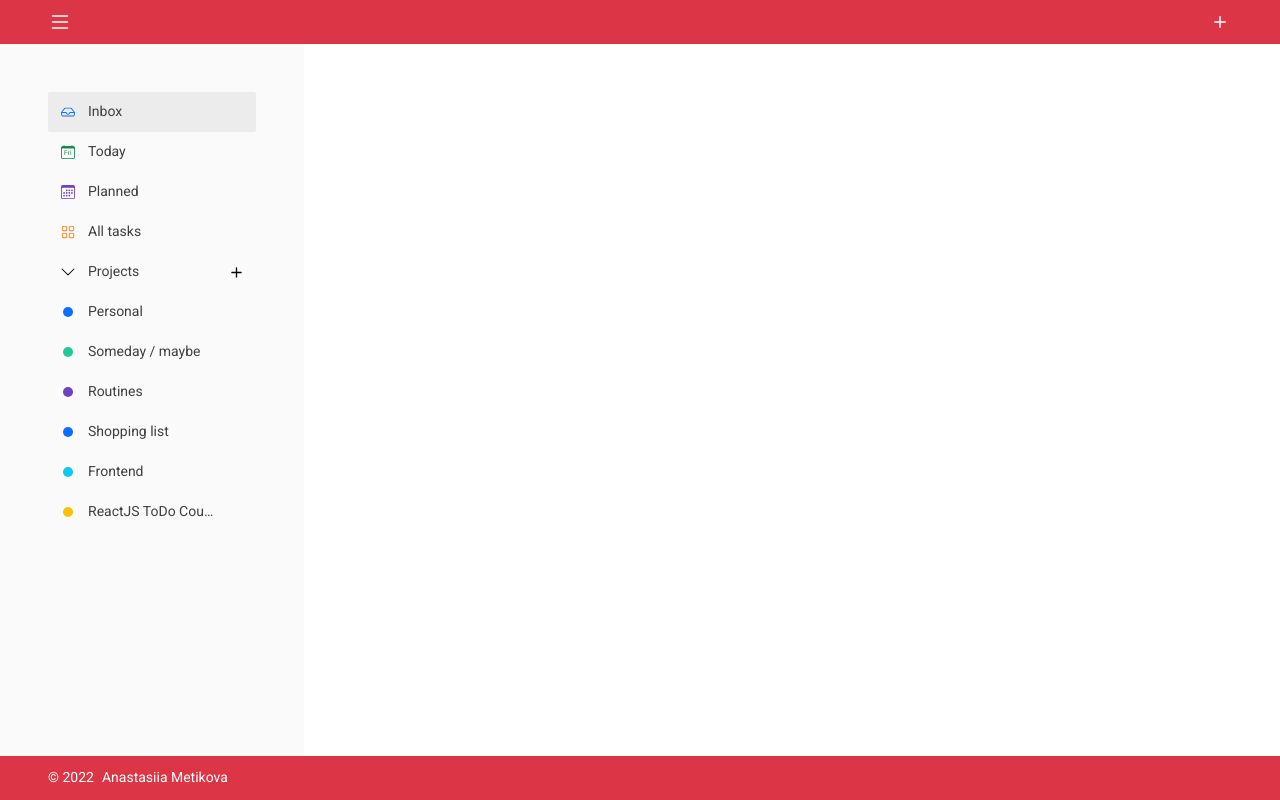
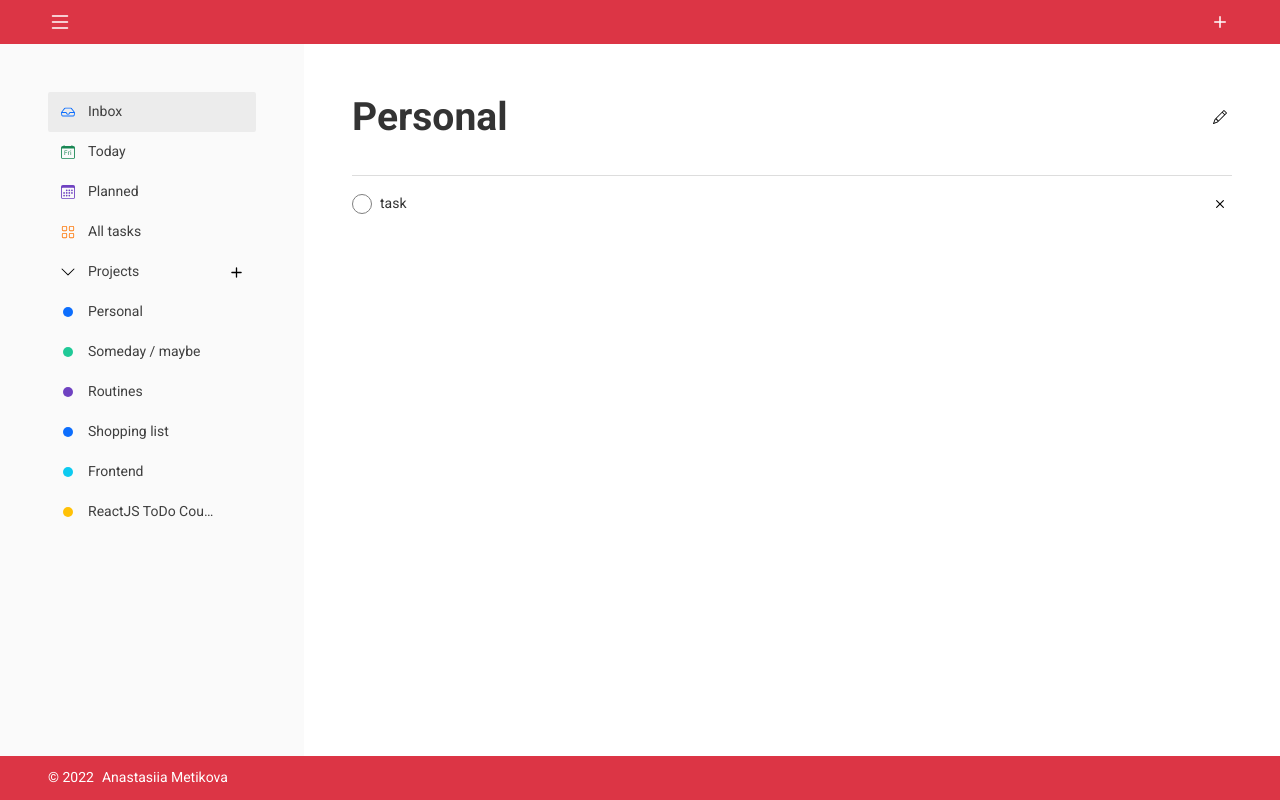
Before and after one commit to sofi-bel/todo-react, a React (Create React App) app: page / in a window 1280 px wide. Built offline with nearby package versions, Linux system fonts and the light colour scheme.

Commit message:
Add styles for tasks block

```diff
--- a/src/blocks/content/_content.scss
+++ b/src/blocks/content/_content.scss
@@ -6,13 +6,20 @@ $sidebar-width: 19rem;
 .content {
   display: flex;
   flex: 1 0 auto;
-  flex-direction: column;
+
+  &__sidebar,
+  &__tasks {
+    box-sizing: border-box;
+    padding: map.get($spaces, md);
+  }
 
   &__sidebar {
-    box-sizing: border-box;
-    width: $sidebar-width;
+    max-width: $sidebar-width;
     height: calc(100vh - (#{$navbar-height} + #{$footer-height}));
-    padding: map.get($spaces, md);
     background-color: map.get($theme-colors, "bg-secondary");
   }
+
+  &__tasks {
+    flex: 1;
+  }
 }
--- /dev/null
+++ b/src/blocks/task/_task.scss
@@ -0,0 +1,58 @@
+@use "sass:map";
+@import "./src/scss/variables";
+
+$checkbox-size: 1.125rem;
+
+.task {
+  $self: &;
+
+  margin: map.get($spaces, xs) 0;
+
+  &__input_type_checkbox {
+    display: none;
+  }
+
+  &__checkbox {
+    display: flex;
+    align-items: center;
+    justify-content: center;
+    min-width: $checkbox-size;
+    min-height: $checkbox-size;
+    max-height: fit-content;
+    margin-right: map.get($spaces, xxs);
+    border: 1px solid map.get($theme-colors, "checkbox-color");
+    border-radius: 50%;
+    cursor: pointer;
+  }
+
+  &__checkbox-icon {
+    opacity: 0;
+    transition: opacity $transition-duration-fast ease-out;
+  }
+
+  &__input_type_checkbox:checked + #{$self}__checkbox,
+  &__input_type_checkbox:checked:hover + #{$self}__checkbox {
+    background-color: map.get($theme-colors, "checkbox-color");
+
+    #{$self}__checkbox-icon {
+      color: map.get($theme-colors, "secondary");
+      opacity: 1;
+    }
+  }
+
+  &__input_type_checkbox:checked ~ #{$self}__title {
+    text-decoration: line-through;
+  }
+
+  &__input_type_checkbox:hover + #{$self}__checkbox {
+    background-color: map.get($theme-colors, "checkbox-hover-color");
+
+    #{$self}__checkbox-icon {
+      opacity: 1;
+    }
+  }
+
+  &__title {
+    flex: 1;
+  }
+}
--- /dev/null
+++ b/src/blocks/tasks/_tasks.scss
@@ -0,0 +1,25 @@
+@use "sass:map";
+@import "./src/scss/variables";
+
+.tasks {
+  &__header {
+    display: flex;
+    align-items: center;
+    justify-content: space-between;
+    padding-bottom: map.get($spaces, sm);
+    border-bottom: 1px solid map.get($theme-colors, "border-color");
+  }
+
+  &__title {
+    font-size: map.get($font-size, md);
+
+    @media (min-width: map.get($grid-breakpoints, xl)) {
+      font-size: map.get($font-size, xl);
+    }
+  }
+
+  &__item {
+    display: flex;
+    align-items: center;
+  }
+}
--- /dev/null
+++ b/src/components/Tasks.jsx
@@ -0,0 +1,38 @@
+import { BsCheck2, BsPencil, BsX } from "react-icons/bs";
+
+function Tasks() {
+  return (
+    <div className="tasks">
+      <div className="tasks__header">
+        <h1 className="tasks__title title">Personal</h1>
+        <button
+          className="button button_type_icon list__icon"
+          aria-label="Edit project name"
+        >
+          <BsPencil />
+        </button>
+      </div>
+      <ul className="tasks__list list">
+        <li className="tasks__item task">
+          <input
+            id="check"
+            className="task__input_type_checkbox"
+            type="checkbox"
+          />
+          <label htmlFor="check" className="task__checkbox">
+            <BsCheck2 className="task__checkbox-icon" />
+          </label>
+          <p className="task__title text">task</p>
+          <button
+            className="task__icon list__icon button button_type_icon"
+            aria-label="Remove Task"
+          >
+            <BsX size="18px"/>
+          </button>
+        </li>
+      </ul>
+    </div>
+  )
+}
+
+export default Tasks;
--- a/src/scripts/App.js
+++ b/src/scripts/App.js
@@ -11,6 +11,7 @@ import {
 } from "react-icons/bs";
 
 import DB from "../assets/db.json";
+import Tasks from "../components/Tasks";
 
 function App() {
   const [projects, setProjects] = useState(
@@ -88,7 +89,9 @@ function App() {
             projects={projects}
           />
         </div>
-        <div className="content__tasks"/>
+        <div className="content__tasks">
+          <Tasks />
+        </div>
       </main>
       <footer className="footer">
         <p className="footer__author text">&copy; 2022</p>
--- a/src/scss/_variables.scss
+++ b/src/scss/_variables.scss
@@ -20,6 +20,8 @@ $theme-colors: (
   "list-item-hover": #ececec,
   "button-icon-hover": #fff3,
   "border-color": #ddd,
+  "checkbox-color": #808080,
+  "checkbox-hover-color": #80808033,
 );
 $container-widths: (
   xs: 320px,
@@ -67,5 +69,6 @@ $icon-size: 1.5rem;
 $border-radius: 2px;
 $border-width: 3px;
 $transition-duration: 1s;
+$transition-duration-fast: 0.3s;
 $opacity: 0.3;
 $animation-duration: 0.5s;
--- a/src/scss/index.scss
+++ b/src/scss/index.scss
@@ -13,4 +13,6 @@
 @import "../blocks/form/form";
 @import "../blocks/badge/badge";
 @import "../blocks/colors/colors";
+@import "../blocks/tasks/tasks";
+@import "../blocks/task/task";
 @import "../blocks/footer/footer";
```
